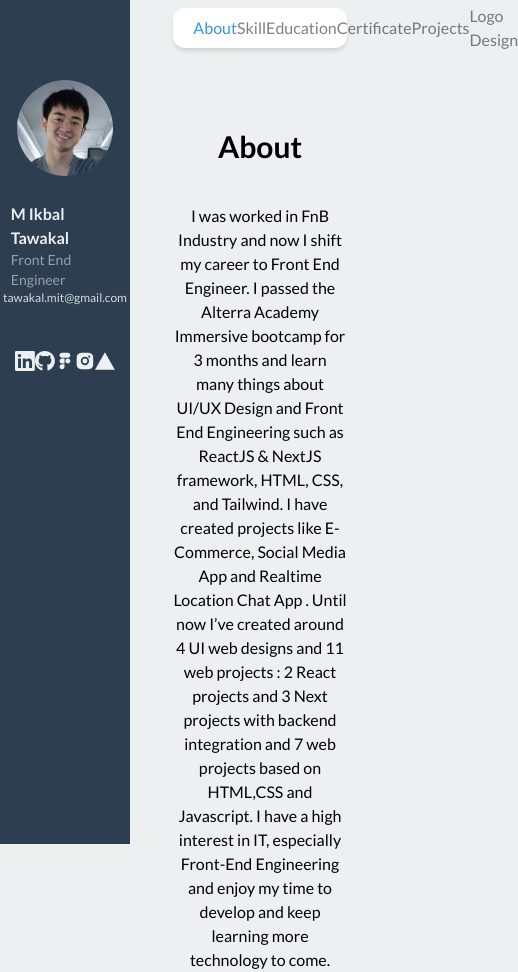
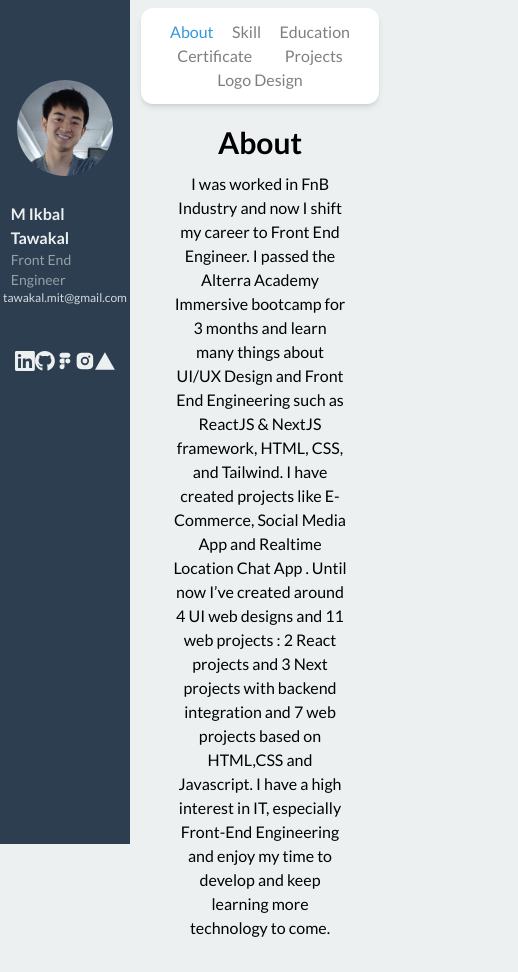
Before and after one commit to tawakalmit/myportfolio-nextjs, a Next.js app: page / in a window 390 px wide. Shown: the whole page, 518 px wide, since content can reach past the window. Built offline with nearby package versions, Linux system fonts and the light colour scheme.

Commit message:
fix homepage

```diff
--- a/components/navbar.jsx
+++ b/components/navbar.jsx
@@ -1,6 +1,6 @@
 export default function Navbar({about, skill, education, certificate, projects, logodesign}) {
   return (
-    <div className="w-8/12 h-10 flex items-center justify-around bg-white mx-auto mt-2 rounded-xl px-5 shadow-md">
+    <div className="w-11/12 h-fit flex flex-wrap items-center justify-around bg-white mx-auto mt-2 rounded-xl px-5 shadow-md md:w-8/12 p-3">
         <p className={about}>About</p>
         <p className={skill}>Skill</p>
         <p className={education}>Education</p>
--- a/pages/homepage/index.jsx
+++ b/pages/homepage/index.jsx
@@ -12,8 +12,8 @@ export default function Homepage() {
     projects="cursor-pointer opacity-50 hover:opacity-100 active:text-[#3498db]"
     logodesign="cursor-pointer opacity-50 hover:opacity-100 active:text-[#3498db]"
     content={
-      <div className="w-8/12 h-screen mx-auto flex flex-col mt-20">
-      <h1 className="text-center font-bold text-3xl mb-10">About</h1>
+      <div className="w-8/12 h-screen mx-auto flex flex-col mt-5 md:mt-20">
+      <h1 className="text-center font-bold text-3xl mb-3 md:mb-10">About</h1>
       <p className="text-center">I was worked in FnB Industry and now I shift my career to Front End Engineer. I passed
       the Alterra Academy Immersive bootcamp for 3 months and learn many things about
       UI/UX Design and Front End Engineering such as ReactJS & NextJS framework, HTML,
```
